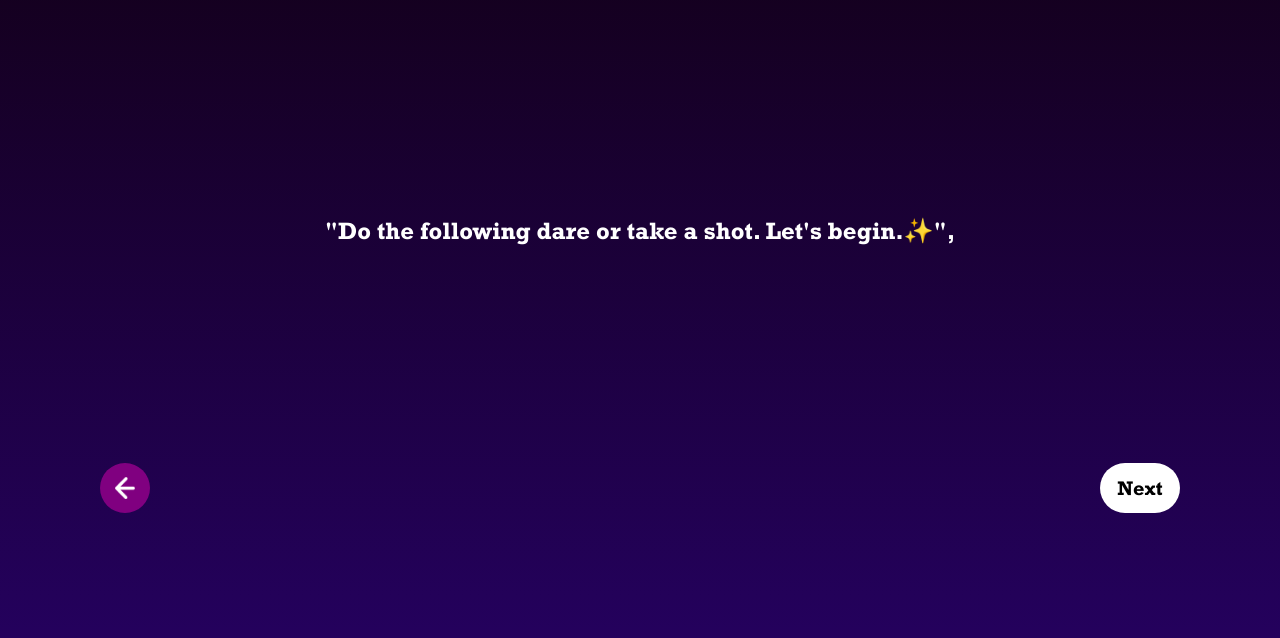
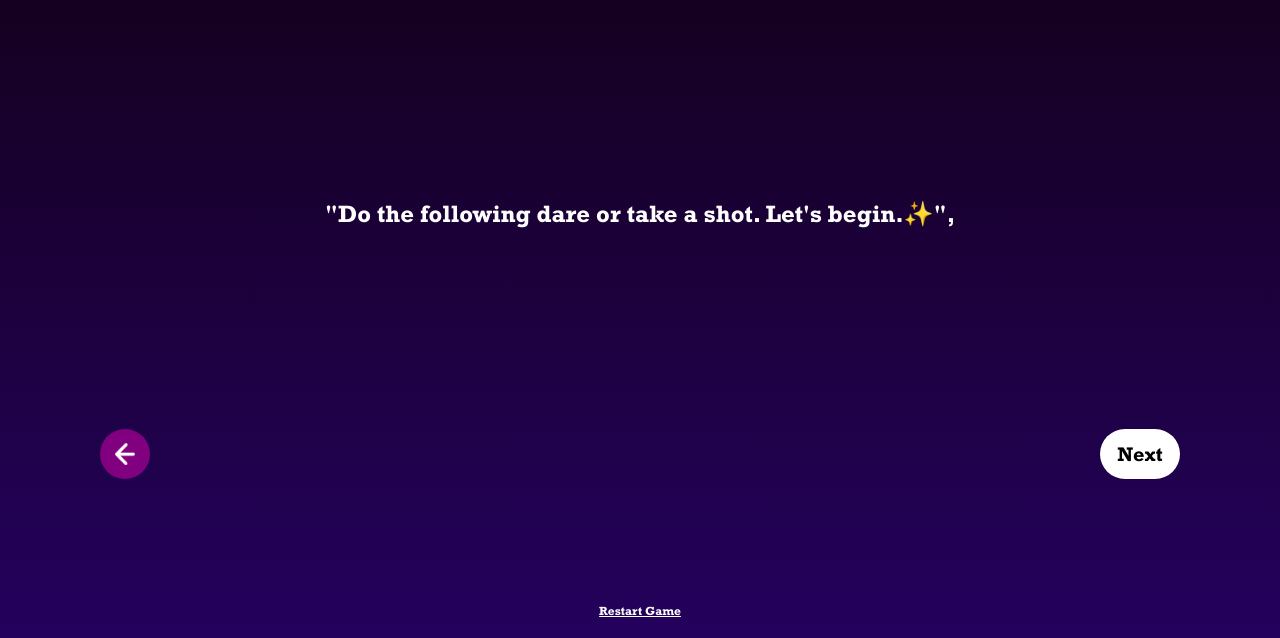
Before and after one commit to varun-emm/dod-app2, a Flask app: page / in a window 1280 px wide. Shown: the part 162-800 px from the top of the page. Run offline with Flask 3, Linux system fonts and the light colour scheme.

Commit message:
Adding Restart Button

```diff
--- a/app.py
+++ b/app.py
@@ -1,4 +1,4 @@
-from flask import Flask, render_template, jsonify
+from flask import Flask, render_template, jsonify, redirect, url_for
 import random
 
 app = Flask(__name__)
@@ -60,6 +60,15 @@ current_index = 0  # Starting index
 def index():
     return render_template('index.html')
 
+@app.route('/restart')
+def restart():
+    global shuffled_sentences, current_index
+    shuffled_sentences = sentences[:]  # Reset to original list
+    random.shuffle(shuffled_sentences)  # Shuffle again
+    current_index = 0  # Reset index
+    return redirect(url_for('index'))  # Redirect to the main page
+
+
 # API to handle sentence changes
 @app.route('/get_sentence/<int:index>')
 def get_sentence(index):
--- a/templates/index.html
+++ b/templates/index.html
@@ -91,7 +91,23 @@
         #sentence {
             opacity: 1;
             transition: opacity 0.5s ease-in-out; /* Smooth transition */
+
         }
+        /* Restart Game Link Styling */
+        #restart {
+            font-family: 'Rockwell', sans-serif;
+            font-size: 12px; /* 50% smaller than other text */
+            color: white;
+            text-decoration: underline; /* Underlined */
+            cursor: pointer;
+            margin-bottom: 20px; /* Add space from the buttons */
+        }
+
+        #restart:hover {
+            color: #ccc;
+        }
+
+
     </style>
 </head>
 <body>
@@ -107,6 +123,9 @@
         </button>
         <button class="button" id="next">Next</button>
     </div>
+
+    <a id="restart" href="/restart">Restart Game</a>
+
 
     <script>
         let currentIndex = 0;
@@ -137,5 +156,6 @@
         });
 
     </script>
+
 </body>
 </html>
```
